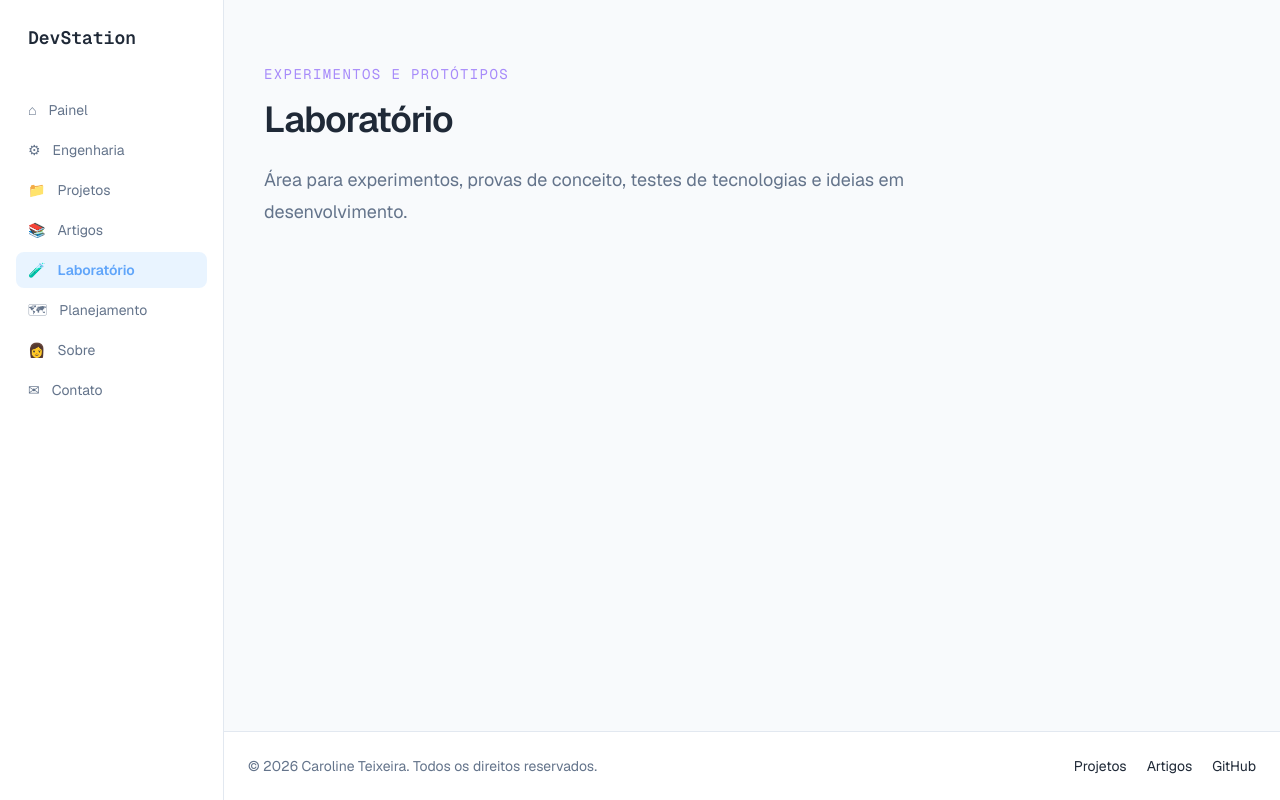
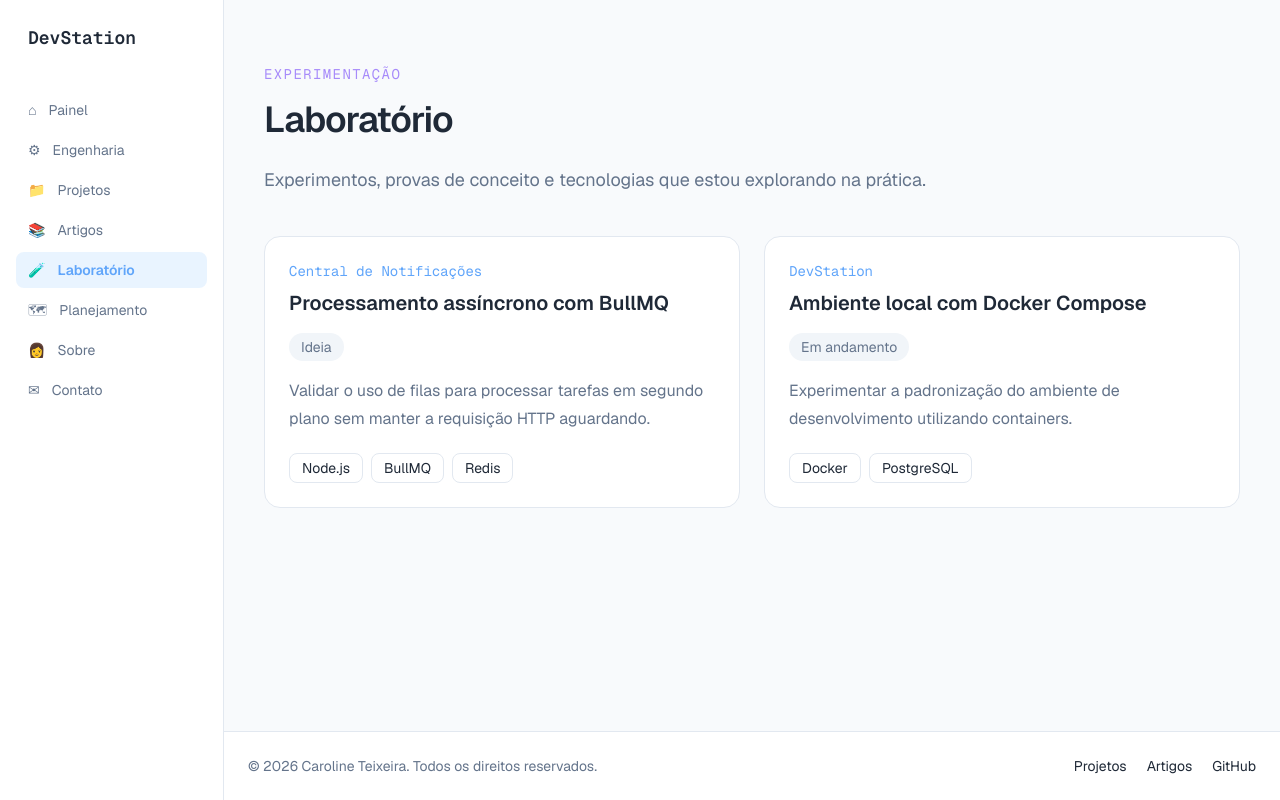
Before and after one commit to caahteixeiira/devstation, a Next.js app in the folder apps/web/: page /laboratorio in a window 1280 px wide. Built offline with nearby package versions, Linux system fonts and the light colour scheme.

Commit message:
feat(web): add engineering lab experiments

```diff
--- /dev/null
+++ b/apps/web/src/app/features/lab/ExperimentCard.tsx
@@ -0,0 +1,67 @@
+import type {
+  Experiment,
+  ExperimentStatus,
+} from "./experiments";
+
+type ExperimentCardProps = {
+  experiment: Experiment;
+};
+
+const statusLabels: Record<ExperimentStatus, string> = {
+  idea: "Ideia",
+  "in-progress": "Em andamento",
+  completed: "Concluído",
+};
+
+export function ExperimentCard({
+  experiment,
+}: ExperimentCardProps) {
+  return (
+    <article className="rounded-2xl border border-border bg-surface p-6">
+      <div className="flex flex-wrap items-start justify-between gap-4">
+        <div>
+          {experiment.project && (
+            <p className="font-mono text-sm text-primary-strong">
+              {experiment.project}
+            </p>
+          )}
+
+          <h2 className="mt-2 text-xl font-semibold text-foreground">
+            {experiment.title}
+          </h2>
+        </div>
+
+        <span className="rounded-full bg-surface-muted px-3 py-1 text-sm text-foreground-muted">
+          {statusLabels[experiment.status]}
+        </span>
+      </div>
+
+      <p className="mt-4 leading-7 text-foreground-muted">
+        {experiment.objective}
+      </p>
+
+      <div className="mt-5 flex flex-wrap gap-2">
+        {experiment.technologies.map((technology) => (
+          <span
+            key={technology}
+            className="rounded-lg border border-border px-3 py-1 text-sm text-foreground"
+          >
+            {technology}
+          </span>
+        ))}
+      </div>
+
+      {experiment.result && (
+        <div className="mt-6 border-t border-border pt-5">
+          <p className="text-sm font-medium text-foreground">
+            Resultado
+          </p>
+
+          <p className="mt-2 leading-7 text-foreground-muted">
+            {experiment.result}
+          </p>
+        </div>
+      )}
+    </article>
+  );
+}
--- /dev/null
+++ b/apps/web/src/app/features/lab/experiments.ts
@@ -0,0 +1,32 @@
+export type ExperimentStatus = "idea" | "in-progress" | "completed";
+
+export type Experiment = {
+  id: string;
+  title: string;
+  objective: string;
+  technologies: string[];
+  status: ExperimentStatus;
+  project?: string;
+  result?: string;
+};
+
+export const experiments: Experiment[] = [
+  {
+    id: "1",
+    title: "Processamento assíncrono com BullMQ",
+    objective:
+      "Validar o uso de filas para processar tarefas em segundo plano sem manter a requisição HTTP aguardando.",
+    technologies: ["Node.js", "BullMQ", "Redis"],
+    status: "idea",
+    project: "Central de Notificações",
+  },
+  {
+    id: "2",
+    title: "Ambiente local com Docker Compose",
+    objective:
+      "Experimentar a padronização do ambiente de desenvolvimento utilizando containers.",
+    technologies: ["Docker", "PostgreSQL"],
+    status: "in-progress",
+    project: "DevStation",
+  },
+];
--- a/apps/web/src/app/laboratorio/page.tsx
+++ b/apps/web/src/app/laboratorio/page.tsx
@@ -1,12 +1,23 @@
 import { PageIntro } from "@/components/layout/PageIntro";
+import { ExperimentCard } from "@/app/features/lab/ExperimentCard";
+import { experiments } from "@/app/features/lab/experiments";
 
 export default function LaboratorioPage() {
   return (
     <PageIntro
-      eyebrow="Experimentos e protótipos"
+      eyebrow="Experimentação"
       title="Laboratório"
-      description="Área para experimentos, provas de conceito, testes de tecnologias e ideias em desenvolvimento."
+      description="Experimentos, provas de conceito e tecnologias que estou explorando na prática."
       accent="accent"
-    />
+    >
+      <div className="mt-10 grid gap-6 md:grid-cols-2">
+        {experiments.map((experiment) => (
+          <ExperimentCard
+            key={experiment.id}
+            experiment={experiment}
+          />
+        ))}
+      </div>
+    </PageIntro>
   );
 }
```
